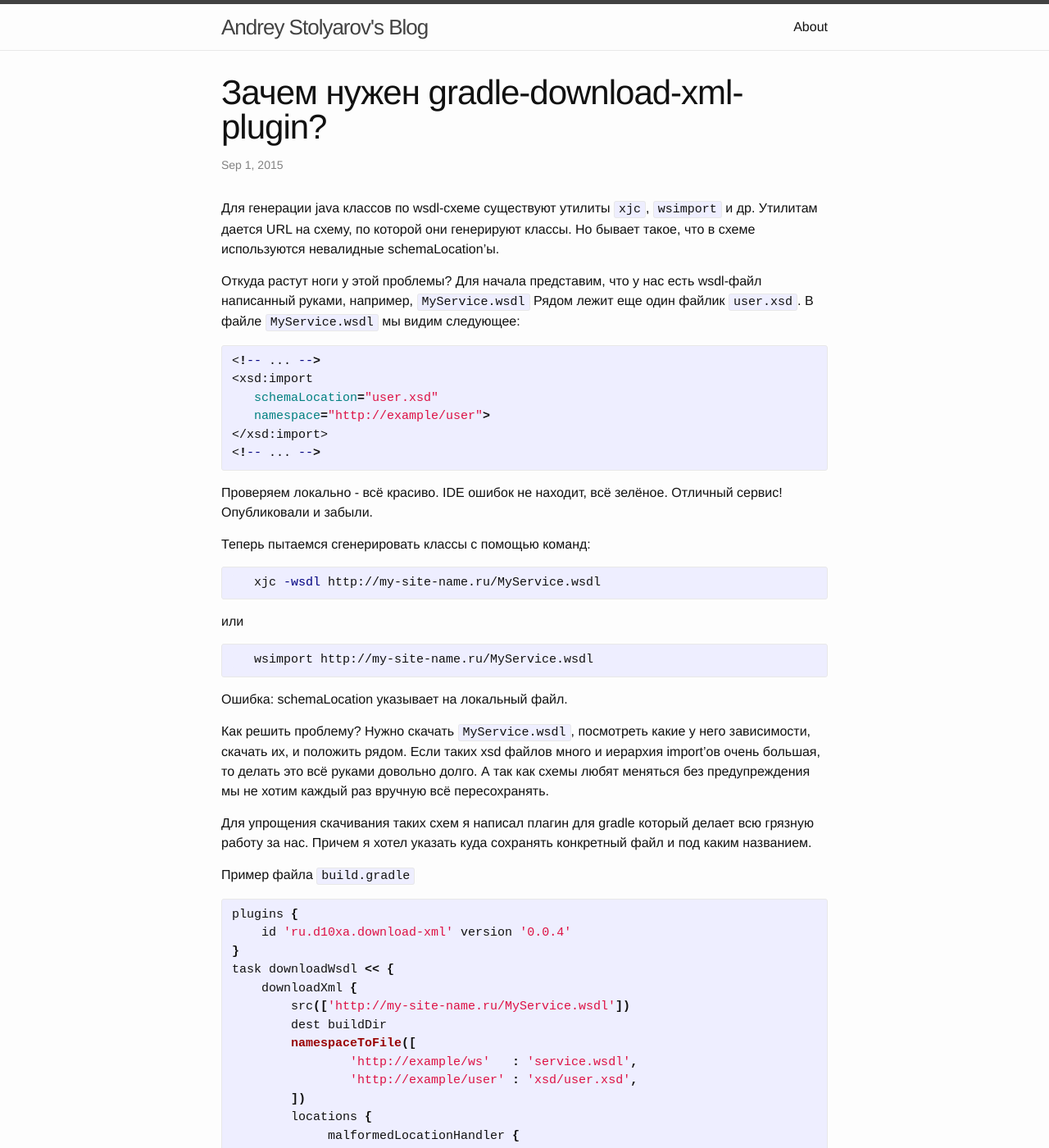
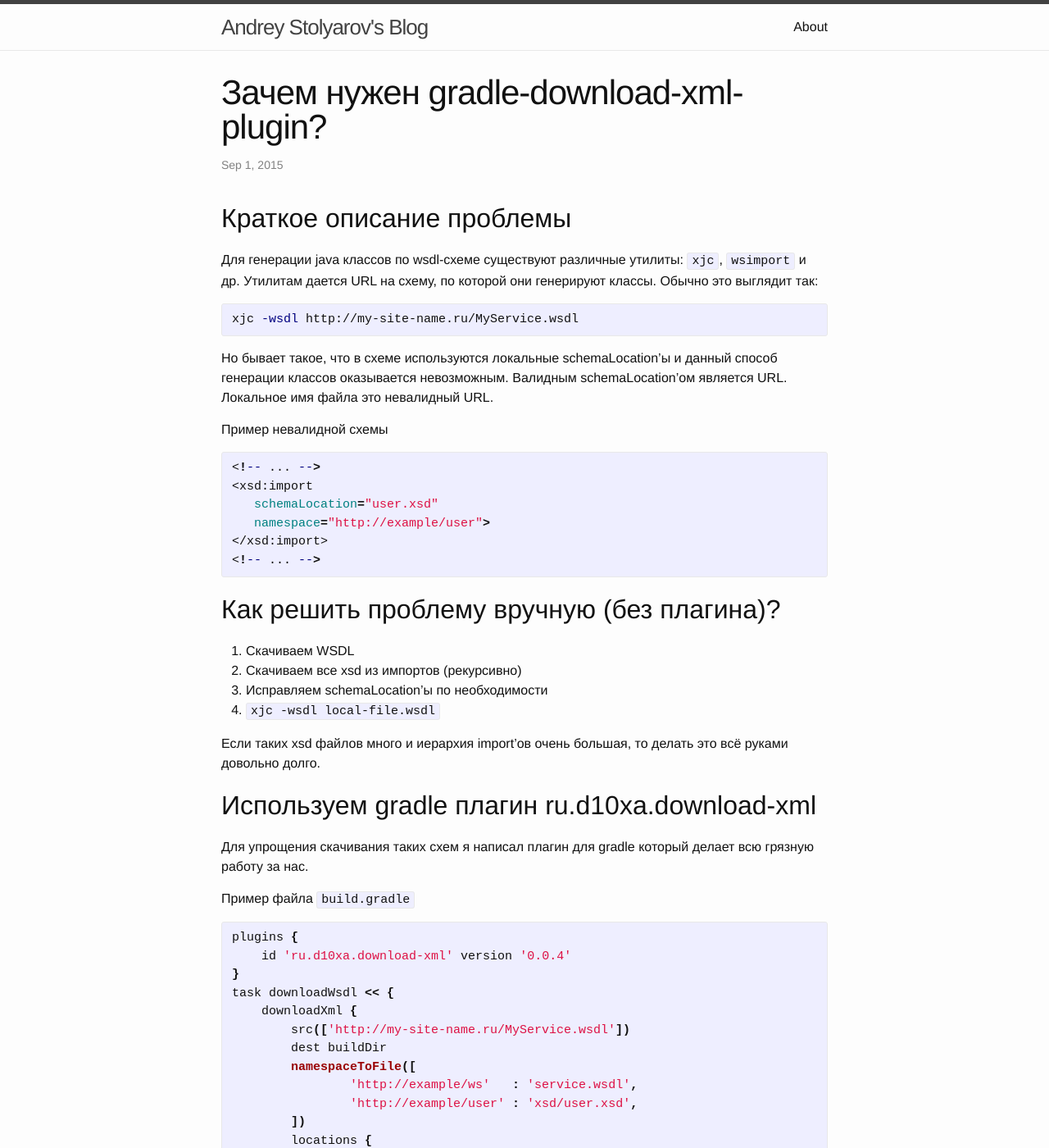
Before and after one commit to d10xa/d10xa.github.io, a Jekyll site: the page built from _posts/2015-09-01-gradle-download-xml-plugin.markdown, in a window 1280 px wide and 1400 px high. Shown: the whole window at 82% size. Built offline with Jekyll 4.4.1, drawn with Linux system fonts in a browser that asks for light colours; some of the changed text lies outside the part shown.

Commit message:
working on post

```diff
--- a/_posts/2015-09-01-gradle-download-xml-plugin.markdown
+++ b/_posts/2015-09-01-gradle-download-xml-plugin.markdown
@@ -5,13 +5,20 @@ date:   2015-09-01 12:00:00
 categories: gradle plugin
 ---
 
-Для генерации java классов по wsdl-схеме существуют утилиты `xjc`, `wsimport` и др.
-Утилитам дается URL на схему, по которой они генерируют классы. Но бывает такое,
-что в схеме используются невалидные schemaLocation'ы.
+Краткое описание проблемы
+-------------------------
 
-Откуда растут ноги у этой проблемы? Для начала представим, что у нас есть wsdl-файл написанный руками,
-например, `MyService.wsdl`
-Рядом лежит еще один файлик `user.xsd`. В файле `MyService.wsdl` мы видим следующее:
+Для генерации java классов по wsdl-схеме существуют различные утилиты: `xjc`, `wsimport` и др.
+Утилитам дается URL на схему, по которой они генерируют классы. Обычно это выглядит так:
+{% highlight bash %}
+xjc -wsdl http://my-site-name.ru/MyService.wsdl
+{% endhighlight %}
+
+Но бывает такое, что в схеме используются локальные schemaLocation'ы
+и данный способ генерации классов оказывается невозможным.
+Валидным schemaLocation'ом является URL. Локальное имя файла это невалидный URL.
+
+Пример невалидной схемы
 {% highlight bash %}
 <!-- ... -->
 <xsd:import
@@ -21,27 +28,21 @@ categories: gradle plugin
 <!-- ... -->
 {% endhighlight %}
 
-Проверяем локально - всё красиво. IDE ошибок не находит, всё зелёное.
-Отличный сервис! Опубликовали и забыли.
 
-Теперь пытаемся сгенерировать классы с помощью команд:
-{% highlight bash %}
-   xjc -wsdl http://my-site-name.ru/MyService.wsdl
-{% endhighlight %}
-или
-{% highlight bash %}
-   wsimport http://my-site-name.ru/MyService.wsdl
-{% endhighlight %}
+Как решить проблему вручную (без плагина)?
+------------------------------------------
 
-Ошибка: schemaLocation указывает на локальный файл.
+1. Скачиваем WSDL
+2. Скачиваем все xsd из импортов (рекурсивно)
+3. Исправляем schemaLocation'ы по необходимости
+4. `xjc -wsdl local-file.wsdl`
 
-Как решить проблему? Нужно скачать `MyService.wsdl`, посмотреть какие у него зависимости,
-скачать их, и положить рядом.
 Если таких xsd файлов много и иерархия import'ов очень большая, то делать это всё руками довольно долго.
-А так как схемы любят меняться без предупреждения мы не хотим каждый раз вручную всё пересохранять.
+
+Используем gradle плагин ru.d10xa.download-xml
+----------------------------------------------
 
 Для упрощения скачивания таких схем я написал плагин для gradle который делает всю грязную работу за нас.
-Причем я хотел указать куда сохранять конкретный файл и под каким названием.
 
 Пример файла `build.gradle`
 
@@ -64,6 +65,41 @@ task downloadWsdl << {
         }
     }
 }
+
+
 {% endhighlight %}
 
+Во время первого запуска задачи не обязательно указывать `namespaceToFile`, gradle напишет в консоль подсказку,
+какие нэймспэйсы он нашел.
+
 После выполнения команды `gradle downloadWsdl`, в папке build появятся наши файлы.
+
+Пример использования плагина
+============================
+
+Следующими командами запускаем soap сервис (localhost:8080)
+
+{% highlight bash %}
+git clone https://github.com/d10xa/spring-boot-ws-bad-practice.git
+cd spring-boot-ws-bad-practice
+./gradlew bootRun
+{% endhighlight %}
+
+Скачиваем схемы, строим классы, собираем jar
+
+{% highlight bash %}
+cd download-xml-plugin-example
+./gradlew build
+{% endhighlight %}
+
+
+Теперь пытаемся сгенерировать классы с помощью команд:
+{% highlight bash %}
+   xjc -wsdl http://my-site-name.ru/MyService.wsdl
+{% endhighlight %}
+или
+{% highlight bash %}
+   wsimport http://my-site-name.ru/MyService.wsdl
+{% endhighlight %}
+
+Ошибка. Не удалось получить импорты.
```
